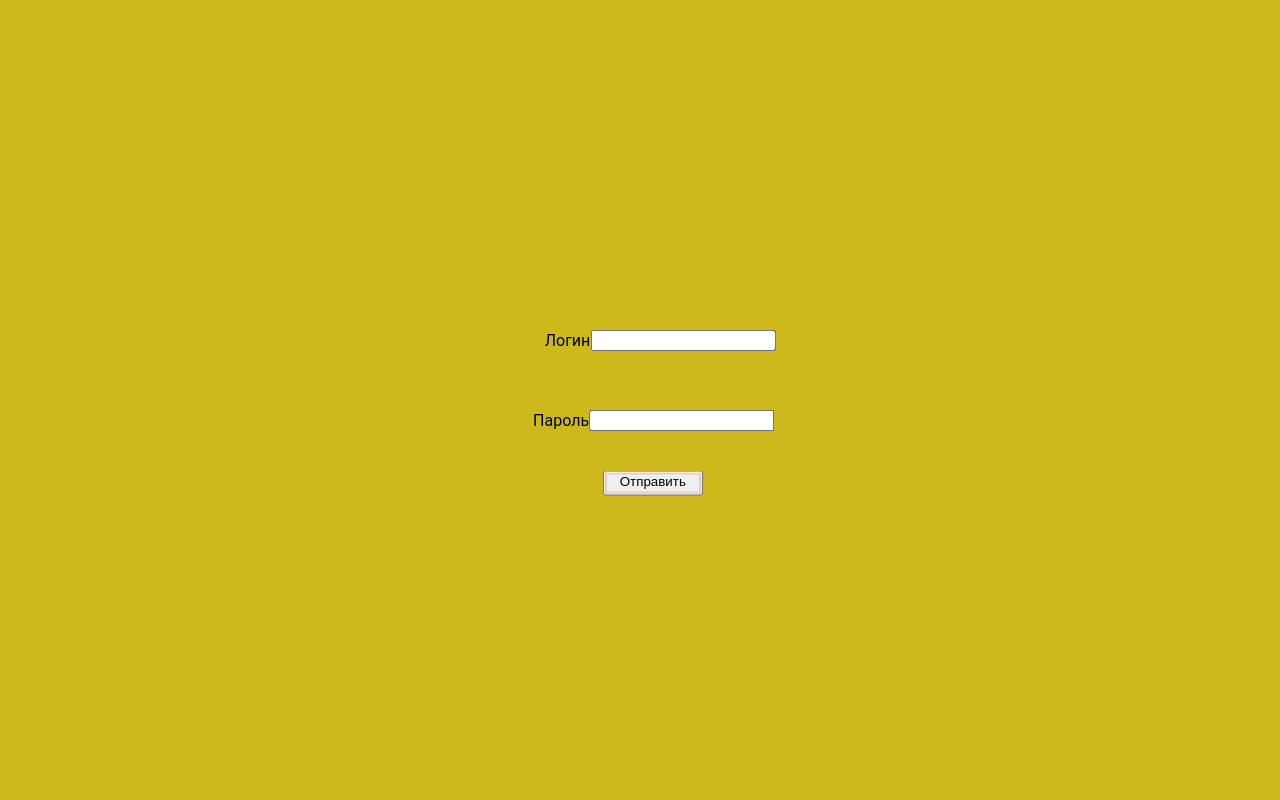
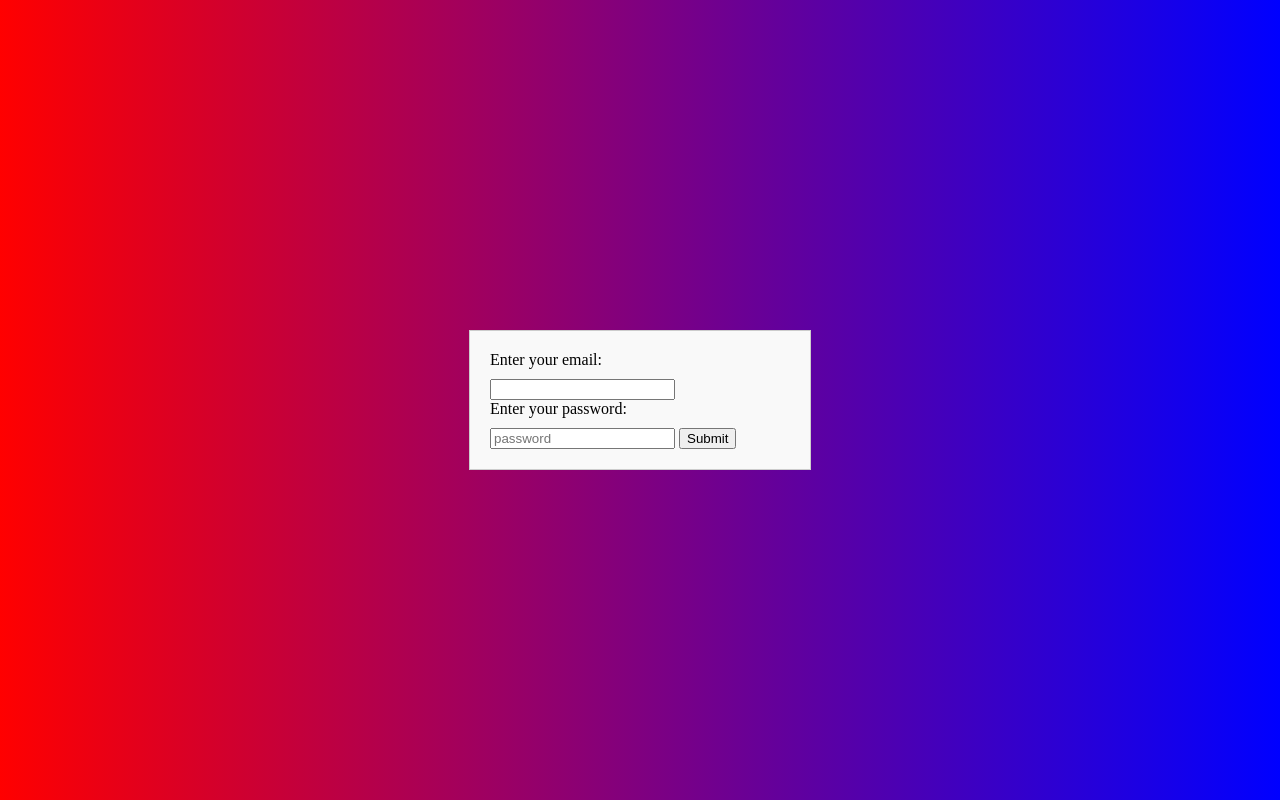
Before and after one commit to Artem19140/Test-task-HTML-CSS-, a plain HTML site: page index.html in a window 1280 px wide. Drawn offline with Linux system fonts and the light colour scheme.

Commit message:
Готовое задание

```diff
--- a/index.html
+++ b/index.html
@@ -7,14 +7,20 @@
     <title>Test task</title>
   </head>
   <body>
-    <div class="login">
-      <p>Логин</p>
-      <input id="loginInput" required type="text" name="name" />
-    </div>
-    <div class="password">
-      <p>Пароль</p>
-      <input id="passwordInput" required type="password" name="name" />
-    </div>
-    <button type="submit" id="button">Отправить</button>
+    <form>
+      <label for="emailField">Enter your email:</label>
+      <input type="email" name="emailField" id="emailField" required />
+      <label for="emailField">Enter your password:</label>
+      <input
+        type="password"
+        name="passwordField"
+        id="passwordField"
+        pattern="^[a-zA-Z0-9]{6,20}$"
+        placeholder="password"
+        title="Password must be numbers or letters and 6-20 characters in length"
+        required
+      />
+      <input type="submit" value="Submit" />
+    </form>
   </body>
 </html>
--- a/main.css
+++ b/main.css
@@ -1,49 +1,22 @@
 body {
-  background-color: rgb(206, 185, 29);
-  font-family: Golos, Roboto, sans-serif;
+  background: linear-gradient(to right, rgb(255, 0, 0), rgb(0, 0, 255));
+  display: flex;
+  justify-content: center;
+  align-items: center;
 }
 
-.login {
-  display: flex;
-  flex-direction: row;
-  justify-content: center;
-  align-items: center;
-  height: 30px;
-  margin: 20px;
-  border-radius: 12px;
-  align-items: center;
+form {
   position: absolute;
-  display: flex;
-  top: 40%;
+  top: 50%;
   left: 50%;
-  transform: translateX(-50%) translateY(-50%);
+  transform: translate(-50%, -50%);
+  width: 300px;
+  padding: 20px;
+  border: 1px solid #ccc;
+  background-color: #f9f9f9;
 }
 
-.password {
-  display: flex;
-  flex-direction: row;
-  justify-content: center;
-  align-items: center;
-  height: 30px;
-  margin: 20px;
-  border-radius: 12px;
-  position: absolute;
-  top: 50%;
-  left: 49.5%;
-  transform: translateX(-50%) translateY(-50%);
+label {
+  display: block;
+  margin-bottom: 10px;
 }
-
-#button {
-  width: 100px;
-  height: 25px;
-  margin-top: 3px;
-  display: flex;
-  flex-direction: row;
-  justify-content: center;
-  box-shadow: inset 0 0 0 2px rgba(208, 51, 51, 0.2);
-  text-align: center;
-  position: absolute;
-  top: 60%;
-  left: 51%;
-  transform: translateX(-50%) translateY(-50%);
-}
```
